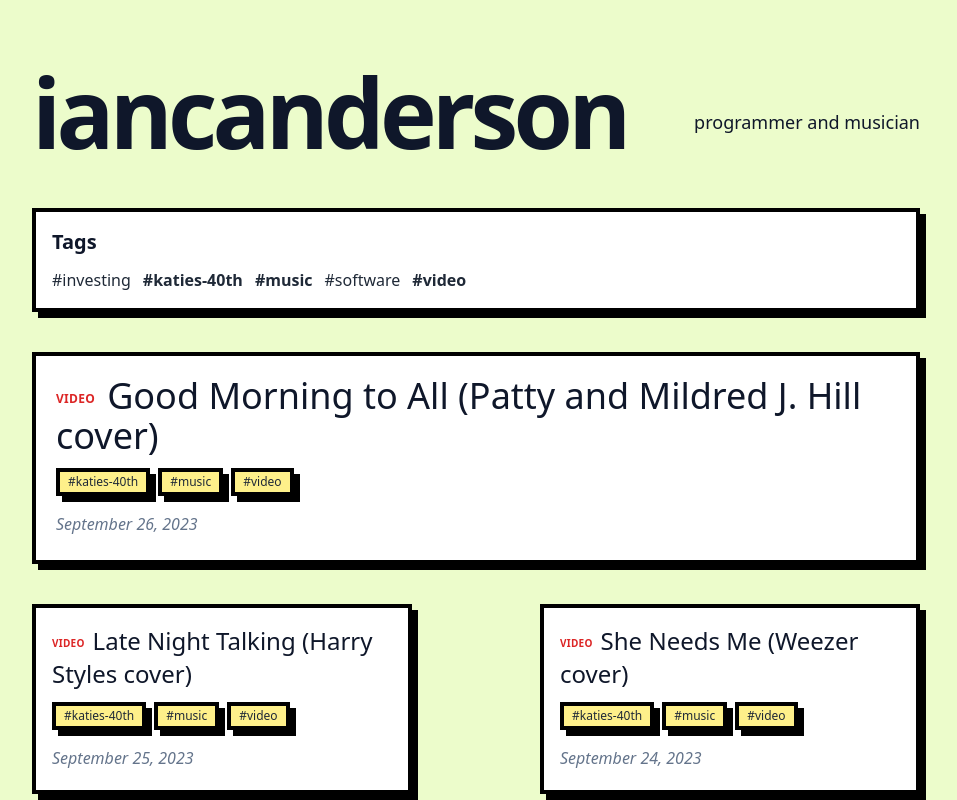
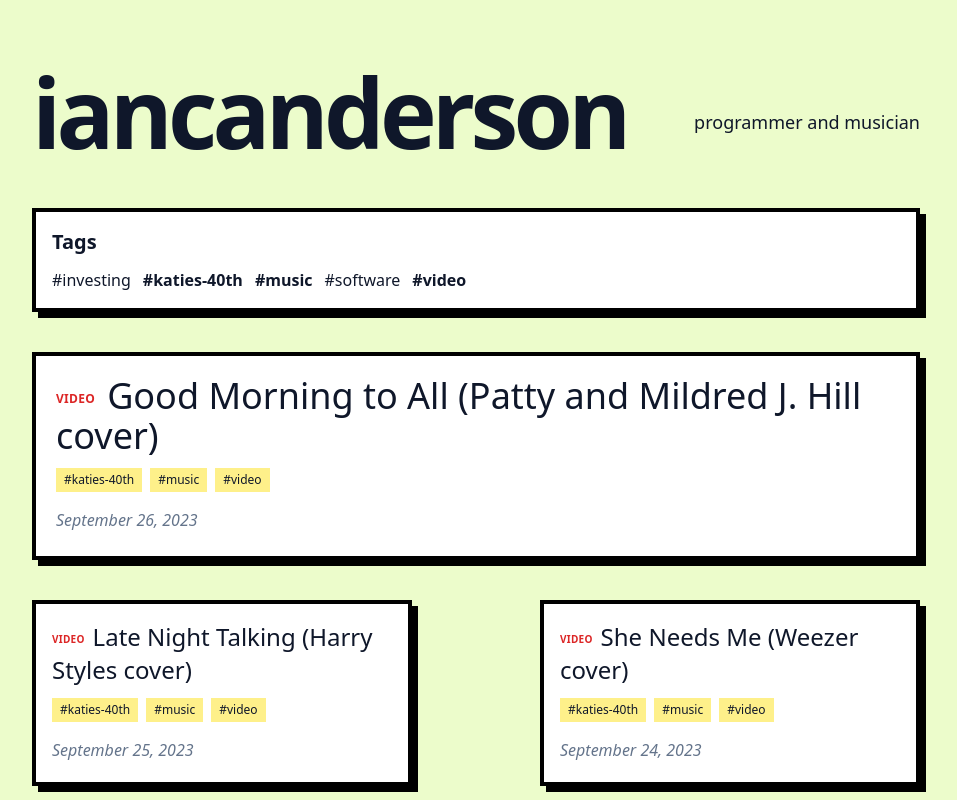
Before and after one commit to iancanderson/iancanderson.com, a Next.js app: page / in a window 1280 px wide. Shown: the top 800 px of the page, without its empty margins (164-1121 px from the left). Built offline with nearby package versions, Linux system fonts and the light colour scheme.

Commit message:
redesign(brutal-dark): improve contrast and readability in dark theme
- Variable border/shadow colors for dark
- Card/text/tag colors driven by CSS vars
- Tag cloud and badges use theme fg/bg
- Theme picker text uses theme fg

```diff
--- a/components/header.tsx
+++ b/components/header.tsx
@@ -3,9 +3,9 @@ import Link from "next/link";
 const Header = () => {
   return (
     <div className="px-4 md:px-8 lg:px-12 max-w-5xl mx-auto mt-6 mb-10">
-      <h1 className="inline-block brutal-border bg-white px-3 py-2 text-2xl md:text-4xl font-extrabold tracking-tight">
+      <h1 className="inline-block brutal-border bg-[color:var(--brutal-card)] px-3 py-2 text-2xl md:text-4xl font-extrabold tracking-tight text-[color:var(--brutal-fg)]">
         <Link href="/">
-          <a className="no-underline text-black">iancanderson</a>
+          <a className="no-underline text-[color:var(--brutal-fg)]">iancanderson</a>
         </Link>
       </h1>
     </div>
--- a/components/hero-post.tsx
+++ b/components/hero-post.tsx
@@ -15,7 +15,7 @@ const HeroPost = ({ title, date, externalUrl, slug, isVideo, tags }: Props) => {
   return (
     <section>
       <div className="mb-10">
-        <div className="brutal-border bg-[color:var(--brutal-card)] p-5">
+        <div className="brutal-border bg-[color:var(--brutal-card)] p-5 text-[color:var(--brutal-fg)]">
           <h3 className="mb-3 text-3xl lg:text-4xl leading-tight">
             {isVideo && (
               <span className="mr-3 align-middle inline-block text-xs font-semibold uppercase tracking-wide text-red-600">Video</span>
@@ -23,7 +23,7 @@ const HeroPost = ({ title, date, externalUrl, slug, isVideo, tags }: Props) => {
             <PostLink externalUrl={externalUrl} title={title} slug={slug} />
           </h3>
           {Array.isArray(tags) && tags.length > 0 && (
-            <div className="mb-2 text-sm text-gray-800">
+            <div className="mb-2 text-sm">
               {tags.map((t) => (
                 <Link key={t} href={`/tags/${t}`}>
                   <a className="brutal-tag">#{t}</a>
--- a/components/post-preview.tsx
+++ b/components/post-preview.tsx
@@ -13,7 +13,7 @@ type Props = {
 
 const PostPreview = ({ title, date, slug, externalUrl, isVideo, tags }: Props) => {
   return (
-    <div className="brutal-border bg-[color:var(--brutal-card)] p-4">
+    <div className="brutal-border bg-[color:var(--brutal-card)] p-4 text-[color:var(--brutal-fg)]">
       <h3 className="text-2xl mb-3 leading-snug">
         {isVideo && (
           <span className="mr-2 align-middle inline-block text-[10px] font-semibold uppercase tracking-wide text-red-600">Video</span>
@@ -21,7 +21,7 @@ const PostPreview = ({ title, date, slug, externalUrl, isVideo, tags }: Props) =
         <PostLink externalUrl={externalUrl} title={title} slug={slug} />
       </h3>
       {Array.isArray(tags) && tags.length > 0 && (
-        <div className="mb-2 text-sm text-gray-800">
+        <div className="mb-2 text-sm">
           {tags.map((t) => (
             <Link key={t} href={`/tags/${t}`}>
               <a className="brutal-tag">#{t}</a>
--- a/components/tag-cloud.tsx
+++ b/components/tag-cloud.tsx
@@ -20,9 +20,9 @@ const TagCloud = ({ counts }: Props) => {
   const sorted = entries.sort(([a], [b]) => a.localeCompare(b));
 
   return (
-    <div className="mb-10 brutal-border bg-[color:var(--brutal-card)] p-4">
+    <div className="mb-10 brutal-border bg-[color:var(--brutal-card)] p-4 text-[color:var(--brutal-fg)]">
       <h2 className="text-xl mb-3 font-extrabold">Tags</h2>
-      <div className="flex flex-wrap gap-x-3 gap-y-2 text-gray-800">
+      <div className="flex flex-wrap gap-x-3 gap-y-2">
         {sorted.map(([tag, n]) => (
           <Link key={tag} href={`/tags/${tag}`}>
             <a className={`hover:underline ${weightFor(n)}`}>#{tag}</a>
--- a/components/theme-picker.tsx
+++ b/components/theme-picker.tsx
@@ -7,7 +7,8 @@ const THEMES = [
   { id: "theme-brutal-dark", label: "dark" },
 ] as const;
 
-const THEME_CLASSES = THEMES.map((t) => t.id);
+type ThemeId = typeof THEMES[number]["id"];
+const THEME_CLASSES: ThemeId[] = THEMES.map((t) => t.id);
 const STORAGE_KEY = "theme";
 
 function applyTheme(themeId: string) {
@@ -17,13 +18,17 @@ function applyTheme(themeId: string) {
   if (themeId) body.classList.add(themeId);
 }
 
+function isThemeId(value: string | null): value is ThemeId {
+  return !!value && (THEME_CLASSES as readonly string[]).includes(value);
+}
+
 export default function ThemePicker() {
-  const [theme, setTheme] = useState<string>(THEMES[1].id); // default to "two"
+  const [theme, setTheme] = useState<ThemeId>(THEMES[1].id); // default to "two"
 
   useEffect(() => {
     try {
       const saved = localStorage.getItem(STORAGE_KEY);
-      const initial = saved && THEME_CLASSES.includes(saved) ? saved : THEMES[1].id;
+      const initial: ThemeId = isThemeId(saved) ? saved : THEMES[1].id;
       setTheme(initial);
       applyTheme(initial);
       if (!saved) localStorage.setItem(STORAGE_KEY, initial);
@@ -33,7 +38,7 @@ export default function ThemePicker() {
     }
   }, []);
 
-  function chooseTheme(id: string) {
+  function chooseTheme(id: ThemeId) {
     setTheme(id);
     applyTheme(id);
     try {
@@ -42,7 +47,7 @@ export default function ThemePicker() {
   }
 
   return (
-    <div className="text-sm text-gray-700">
+    <div className="text-sm text-[color:var(--brutal-fg)]">
       <span className="mr-2 font-semibold">theme:</span>
       {THEMES.map((t, idx) => (
         <span key={t.id}>
--- a/styles/index.css
+++ b/styles/index.css
@@ -11,6 +11,10 @@
   --brutal-accent: #ff3b3b;
   --brutal-accent-2: #00a3ff;
   --brutal-card: #ffffff;
+  --brutal-border: #000000;
+  --brutal-shadow: #000000;
+  --brutal-tag-bg: #fde68a; /* amber-300 */
+  --brutal-tag-fg: #111827;
 }
 
 /* Theme 2: lime wash + sky/red accents */
@@ -20,6 +24,10 @@
   --brutal-accent: #0ea5e9; /* sky-500 */
   --brutal-accent-2: #ef4444; /* red-500 */
   --brutal-card: #ffffff;
+  --brutal-border: #000000;
+  --brutal-shadow: #000000;
+  --brutal-tag-bg: #fef08a; /* yellow-300 */
+  --brutal-tag-fg: #0f172a;
 }
 
 /* Theme 3: slate wash + green/amber accents */
@@ -29,6 +37,10 @@
   --brutal-accent: #22c55e; /* green-500 */
   --brutal-accent-2: #f59e0b; /* amber-500 */
   --brutal-card: #ffffff;
+  --brutal-border: #000000;
+  --brutal-shadow: #000000;
+  --brutal-tag-bg: #d1fae5; /* emerald-100 */
+  --brutal-tag-fg: #022c22;
 }
 
 /* Theme 4 (dark): near-black + yellow/cyan accents */
@@ -37,22 +49,22 @@
   --brutal-fg: #f5f5f5;
   --brutal-accent: #ffcc00;
   --brutal-accent-2: #00e5ff;
-  --brutal-card: #111111;
+  --brutal-card: #161616; /* lighter than bg for contrast */
+  --brutal-border: #ffffff; /* visible borders */
+  --brutal-shadow: #ffffff;
+  --brutal-tag-bg: #222222;
+  --brutal-tag-fg: #f5f5f5;
 }
 
 /* Utilities */
-.brutal-border {
-  @apply border-4 border-black shadow-[6px_6px_0_0_#000];
-}
+.brutal-border { border: 4px solid var(--brutal-border); box-shadow: 6px 6px 0 0 var(--brutal-shadow); }
 .brutal-button {
   @apply brutal-border bg-[color:var(--brutal-accent)] text-white px-4 py-2 font-bold uppercase tracking-wide;
 }
 .brutal-link {
   @apply underline decoration-4 decoration-[color:var(--brutal-accent)] hover:decoration-[color:var(--brutal-accent-2)];
 }
-.brutal-tag {
-  @apply brutal-border bg-yellow-200 px-2 py-0.5 text-xs mr-2 mb-2 inline-block;
-}
+.brutal-tag { display:inline-block; margin-right:0.5rem; margin-bottom:0.5rem; padding:0.125rem 0.5rem; font-size:0.75rem; background: var(--brutal-tag-bg); color: var(--brutal-tag-fg); }
 
 /* Page background */
 body {
```
